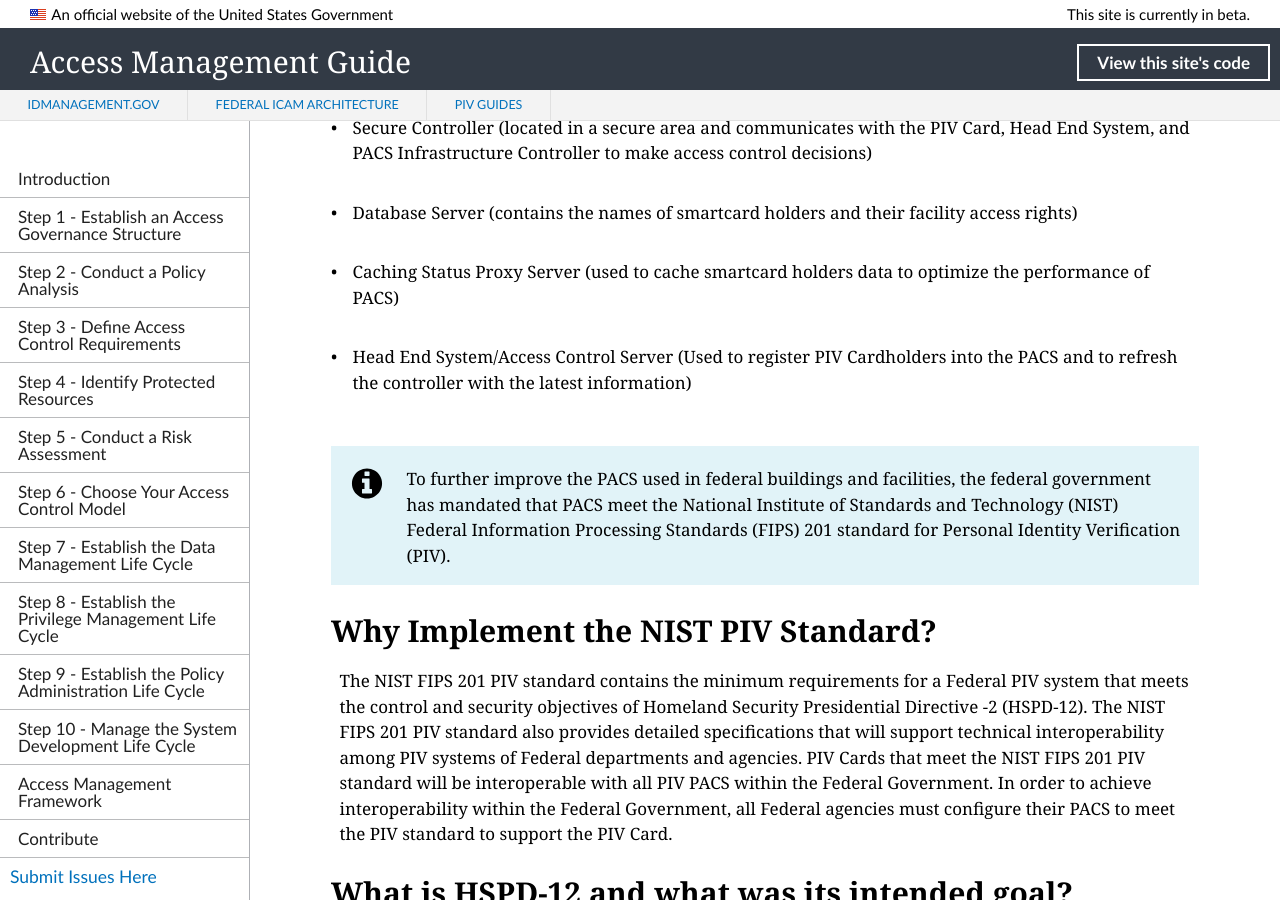
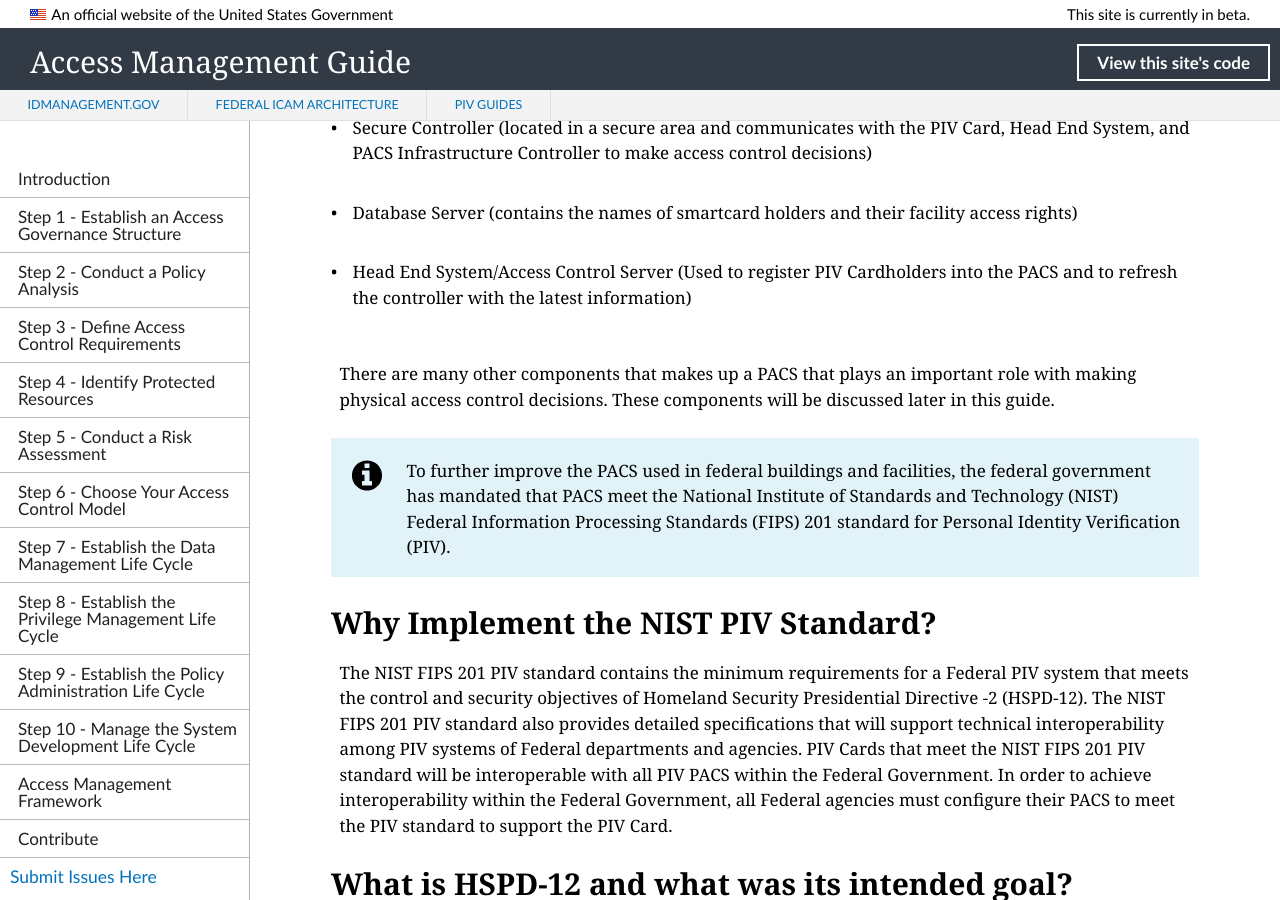
Before and after one commit to GSA/ficam-access, a Jekyll site: the page built from pages/PACS-guide.md, in a window 1280 px wide and 900 px high, scrolled down 1906 px. Built offline with Jekyll 4.4.1, drawn with Linux system fonts in a browser that asks for light colours; nearby versions of some CDN libraries.

Commit message:
Updated PACS Overview.

```diff
--- a/pages/PACS-guide.md
+++ b/pages/PACS-guide.md
@@ -38,10 +38,9 @@ PACS used to make access control decisions within the federal government may con
 
 *	Database Server (contains the names of smartcard holders and their facility access rights)
 
-*	Caching Status Proxy Server (used to cache smartcard holders data to optimize the performance of PACS)
-
 *	Head End System/Access Control Server (Used to register PIV Cardholders into the PACS and to refresh the controller with the latest information)
 
+There are many other components that makes up a PACS that plays an important role with making physical access control decisions.  These  components will be discussed later in this guide.
 
 {% include alert-info.html content="To further improve the PACS used in federal buildings and facilities, the federal government has mandated that PACS meet the National Institute of Standards and Technology (NIST) Federal Information Processing Standards (FIPS) 201 standard for Personal Identity Verification (PIV)." %}
 
```
